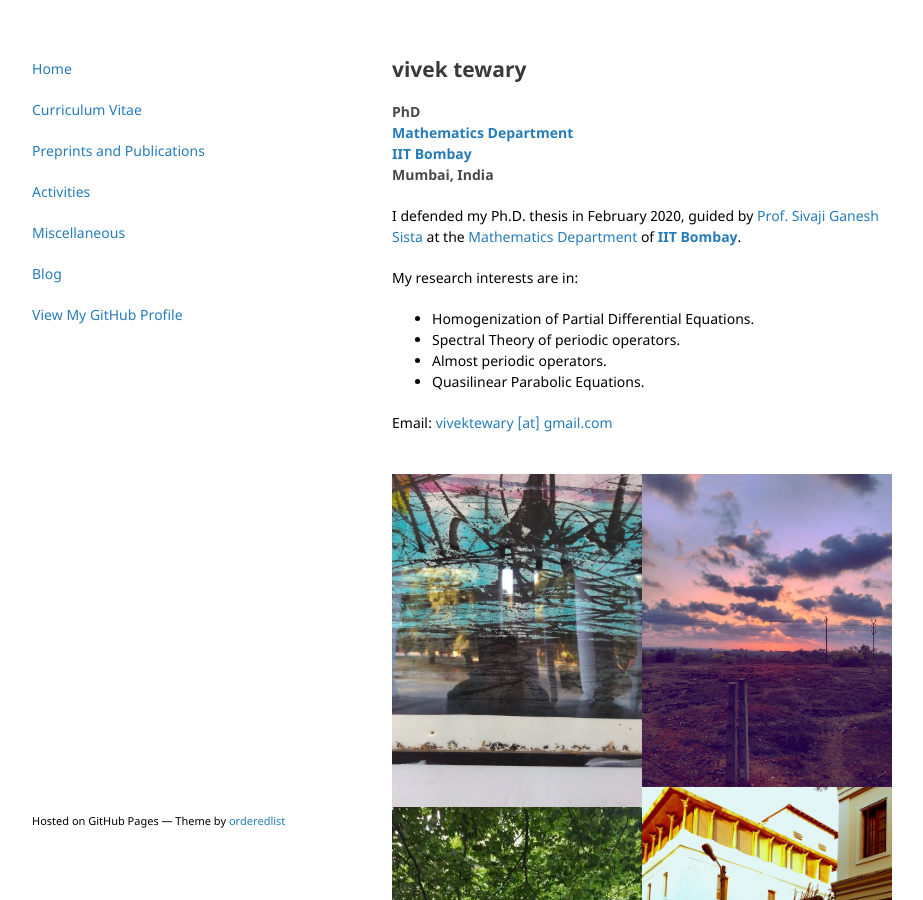
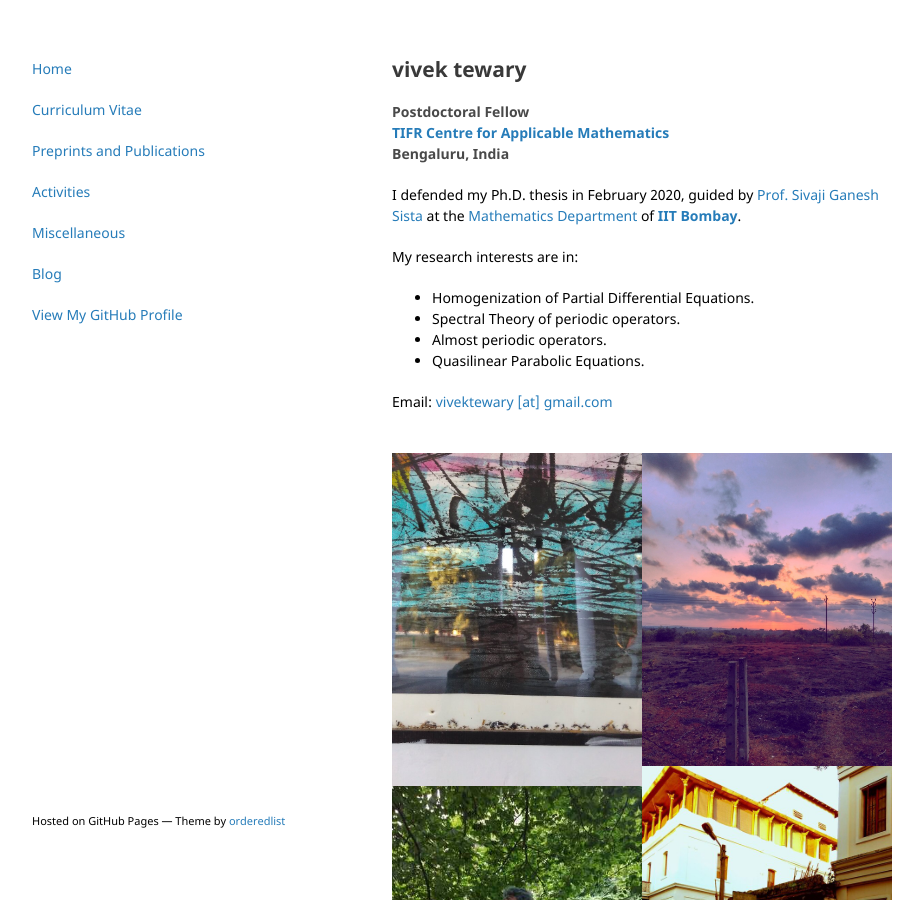
Before and after one commit to vivektewary/vivektewary.github.io, a Jekyll site: the page built from index.html, in a window 1280 px wide and 900 px high. Shown: the whole window, without its empty margins (178-1101 px from the left). Built offline with Jekyll 4.4.1, drawn with Linux system fonts in a browser that asks for light colours.

Commit message:
Update index.html

```diff
--- a/index.html
+++ b/index.html
@@ -4,8 +4,7 @@ title: Home
 ---
 <h2>{{ "Vivek Tewary" | downcase }}</h2>
 
-<h4>PhD<br><a href="http://www.math.iitb.ac.in/"
-target="_blank"style="text-decoration:none">Mathematics Department</a><br><a href="http://www.iitb.ac.in"style="text-decoration:none" target="_blank">IIT Bombay</a><br> Mumbai, India</h4>
+<h4>Postdoctoral Fellow<br><a href="https://www.math.tifrbng.res.in/"style="text-decoration:none" target="_blank">TIFR Centre for Applicable Mathematics</a><br> Bengaluru, India</h4>
 <p>I defended my Ph.D. thesis in February 2020, guided by <a href="http://www.math.iitb.ac.in/~siva/"
 target="_blank"style="text-decoration:none">Prof. Sivaji Ganesh Sista</a> at the <a href="http://www.math.iitb.ac.in/"
 target="_blank"style="text-decoration:none">Mathematics Department</a> of <b><a href="https://www.iitb.ac.in"style="text-decoration:none" target="_blank">IIT Bombay</a></b>.</p>
```
